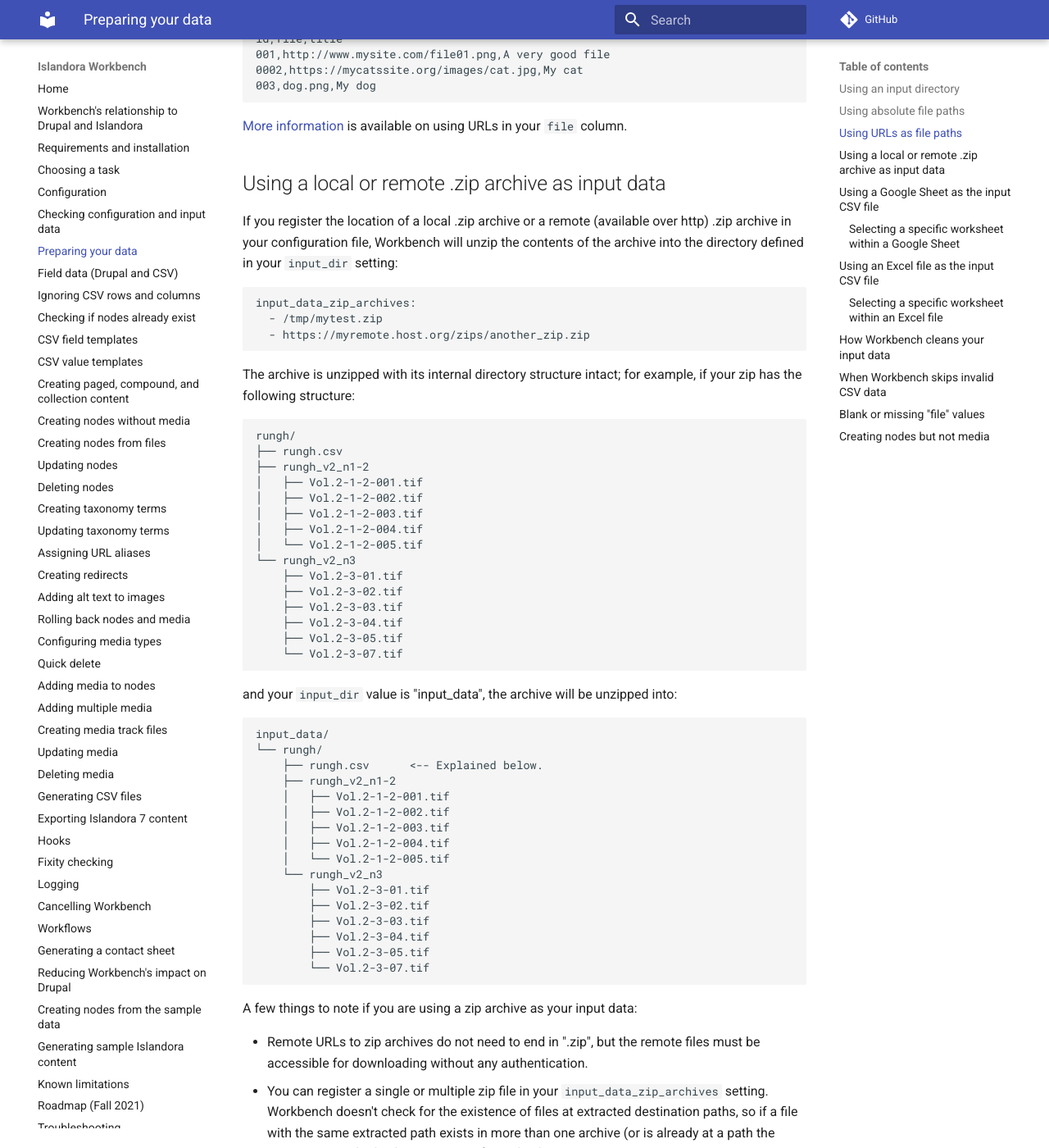
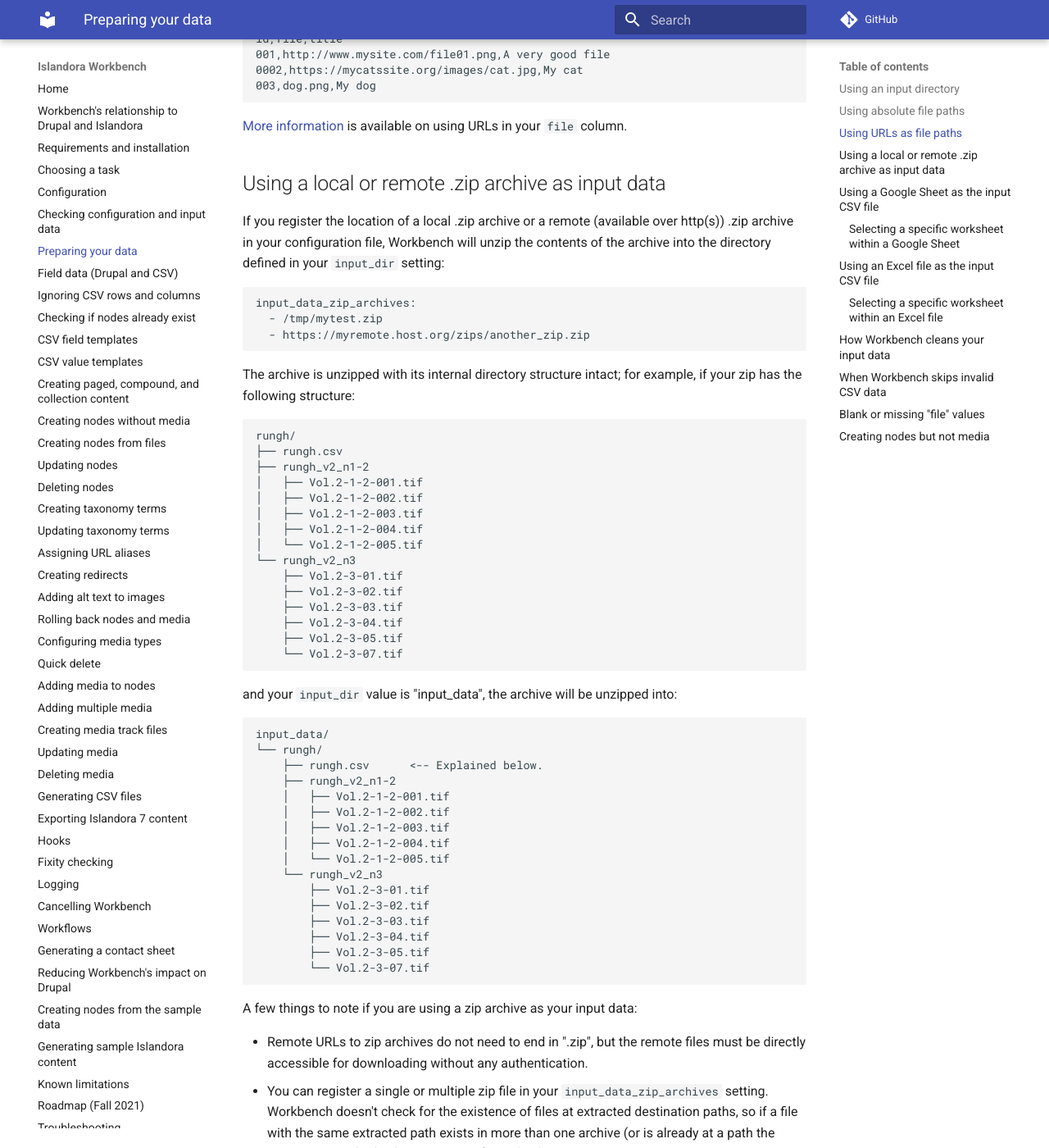
Before and after one commit to mjordan/islandora_workbench_docs, an MkDocs documentation site: the page built from docs/preparing_data.md, in a window 1280 px wide and 1400 px high, scrolled down 3997 px. Shown: the whole window at 82% size. Built offline with MkDocs 1.6.1 and Material for MkDocs 9.7.7, drawn with Linux system fonts in a browser that asks for light colours; comment, search, counter and statistics services are not loaded.

Commit message:
Some more tweaks to the dos about zip archives.

````diff
--- a/docs/preparing_data.md
+++ b/docs/preparing_data.md
@@ -166,7 +166,7 @@
 
 ## Using a local or remote .zip archive as input data
 
-If you register the location of a local .zip archive or a remote (available over http) .zip archive in your configuration file, Workbench will unzip the contents of the archive into the directory defined in your `input_dir` setting:
+If you register the location of a local .zip archive or a remote (available over http(s)) .zip archive in your configuration file, Workbench will unzip the contents of the archive into the directory defined in your `input_dir` setting:
 
 ```
 input_data_zip_archives:
@@ -217,7 +217,7 @@
 
 A few things to note if you are using a zip archive as your input data:
 
-- Remote URLs to zip archives do not need to end in ".zip", but the remote files must be accessible for downloading without any authentication.
+- Remote URLs to zip archives do not need to end in ".zip", but the remote files must be directly accessible for downloading without any authentication.
 - You can register a single or multiple zip file in your `input_data_zip_archives` setting. Workbench doesn't check for the existence of files at extracted destination paths, so if a file with the same extracted path exists in more than one archive (or is already at a path the same as that of a file from an archive), the file from the last archive in the `input_data_zip_archives` list will overwrite existing files at the same path.
 - You can include in your zip archive(s) any files that you want to put in the directory indicated in your `input_dir` config setting, including files named in your CSV `file` column, files named in columns defined by your `additional_files` configuration, or the CSV or Excel file named in your `input_csv` setting (as illustrated in the Rungh example above).
 - Workbench will automatically delete the archive file after extracting it unless you add `delete_zip_archive_after_extraction: false` to your config file.
````
